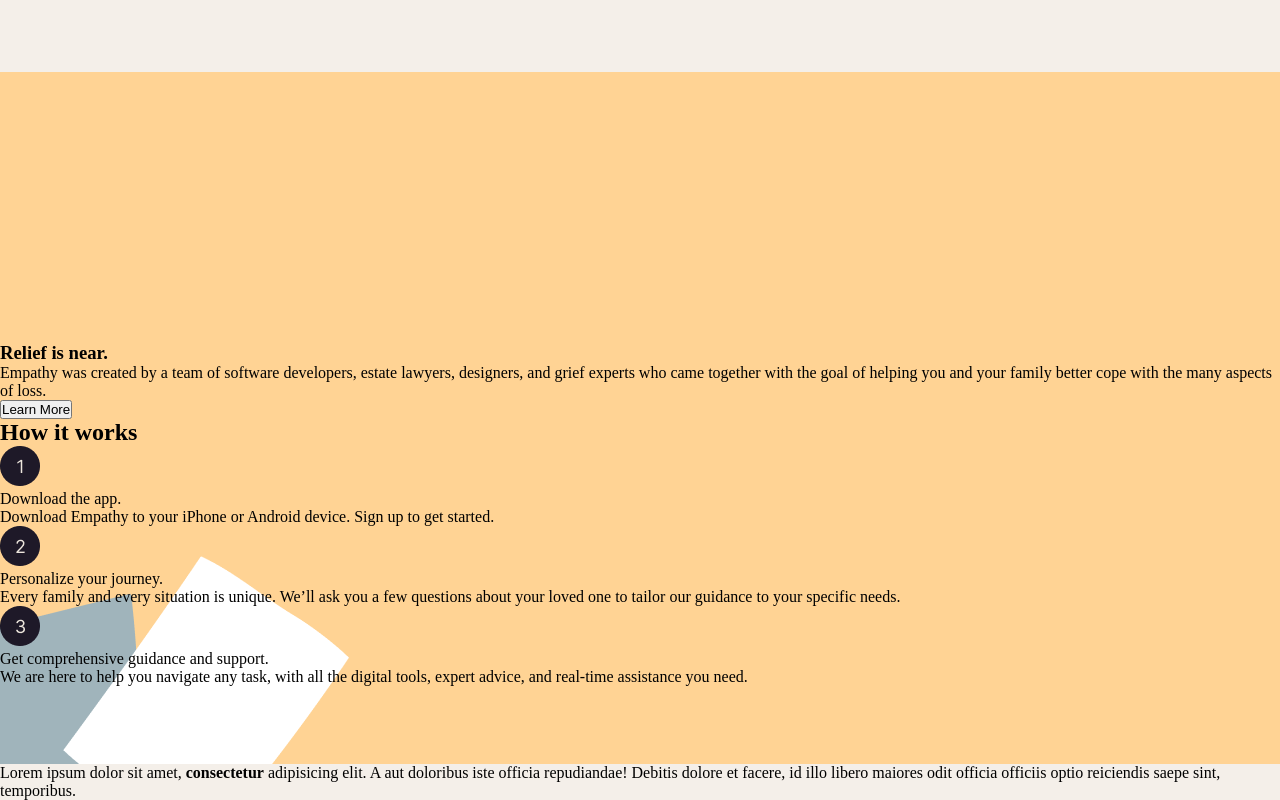
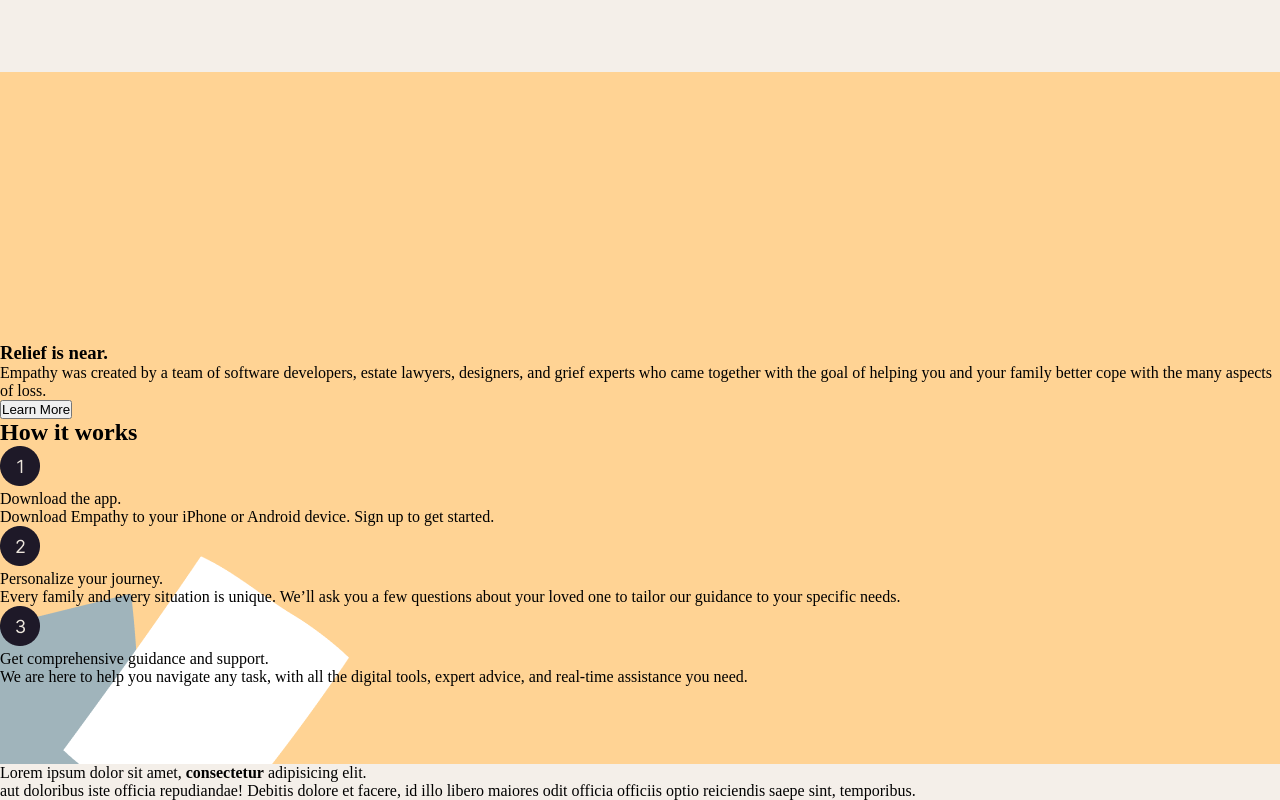
Before and after one commit to raibbot27/my_first_project, a plain HTML site: page index.html in a window 1280 px wide. Shown: the part 828-1628 px from the top of the page. Drawn offline with Linux system fonts and the light colour scheme.

Commit message:
first part project

```diff
--- a/index.html
+++ b/index.html
@@ -168,7 +168,7 @@
     <section>
         <div>
             <p>
-                Lorem ipsum dolor sit amet, <strong>consectetur</strong> adipisicing elit. A aut doloribus iste officia repudiandae! Debitis dolore et facere, id illo libero maiores odit officia officiis optio reiciendis saepe sint, temporibus.
+                Lorem ipsum dolor sit amet, <strong>consectetur</strong> adipisicing elit. <br> aut doloribus iste officia repudiandae! Debitis dolore et facere, id illo libero maiores odit officia officiis optio reiciendis saepe sint, temporibus.
             </p>
         </div>
     </section>
```
